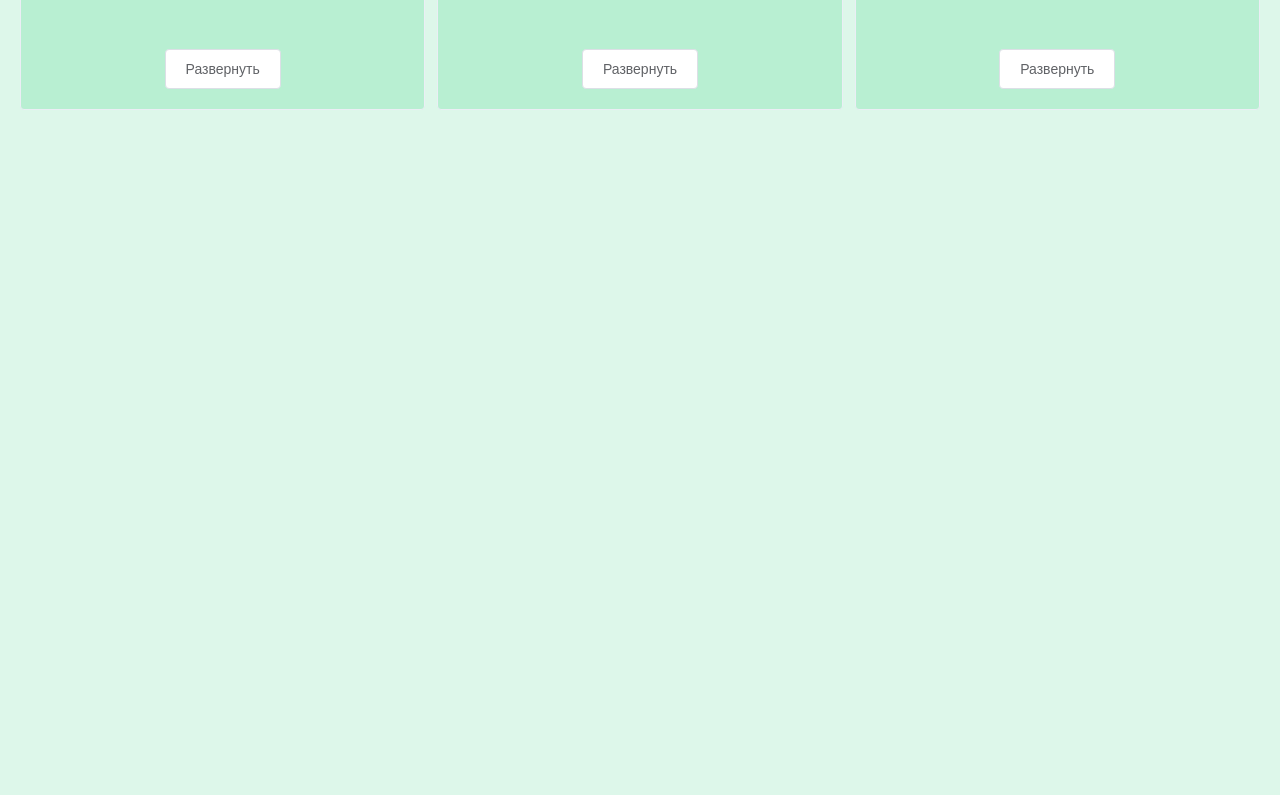
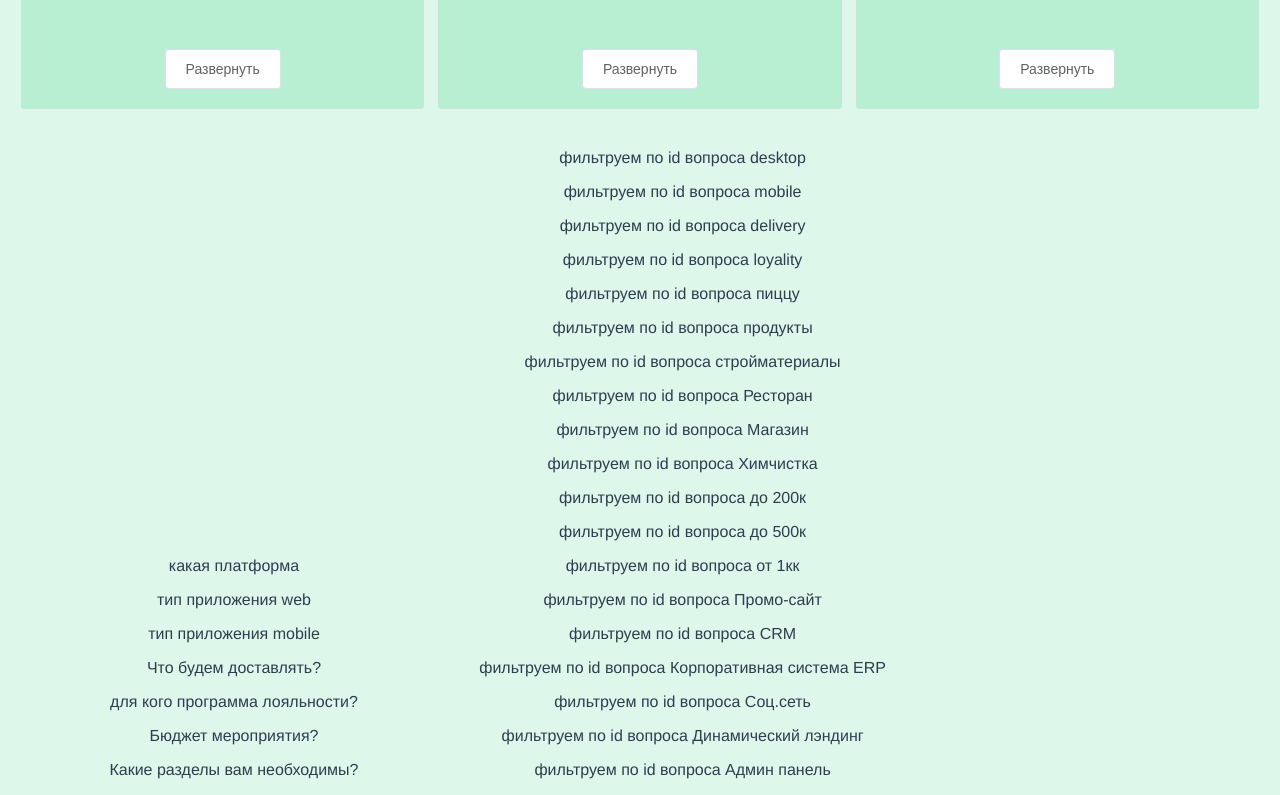
Before and after one commit to Ba888Ton/questionaries, a Vue app: page /#/question-configurator in a window 1280 px wide. Shown: the part 600-1395 px from the top of the page. Before the commit the page ends 800 px from the top, so only its background shows below. Built offline with nearby package versions, Linux system fonts and the light colour scheme; data requests are answered from the project's data file.

Commit message:
add bg image

```diff
--- a/src/views/QuestionConfigurator.vue
+++ b/src/views/QuestionConfigurator.vue
@@ -1,13 +1,13 @@
 <template>
   <el-main>
     <h1>Список опросников</h1>
-    <p v-if="!quests">пока ничего нет ...</p>
+    <p v-if="!allQuests">пока ничего нет ...</p>
     <el-row
       :gutter="12"
       class="infinite-list-wrapper card-wrapper"
       style="overflow: auto; max-height: 500px"
     >
-      <task-card v-for="quest in quests" :key="quest.id">
+      <task-card v-for="quest in allQuests" :key="quest.id">
         <template v-slot:title>
           <h3>Опросник {{ quest.name }}</h3>
         </template>
@@ -21,11 +21,23 @@
         </div>
       </task-card>
     </el-row>
-    <el-row v-if="currentTask" :gutter="12">
-      <TaskTable :components="currentTask" :id="currentId"
-        @row-reorder="reorder($event)"
-        @row-delete="deleteEl($event)"
-      />
+    <el-row :gutter="12">
+      <table>
+        <tr>
+          <td>
+            <p v-for="qu in questionsTable" :key="qu.id">
+              {{qu.id}}   {{qu.name}}
+            </p>
+          </td>
+          <td>
+            <p v-for="an in answersTable" :key="an.id">
+
+               фильтруем по id вопроса
+              {{an.answer_id}}   {{an.answer_value}}
+            </p>
+          </td>
+        </tr>
+      </table>
     </el-row>
   </el-main>
 </template>
@@ -44,14 +56,20 @@ export default {
     async getParams() {
       try {
         const settings = await this.$http.get("http://localhost:5000/settings");
+        const questionsTable = await this.$http.get("http://localhost:5000/questions_table");
+        const answersTable = await this.$http.get("http://localhost:5000/answers_table");
+        this.questionsTable = questionsTable.data;
+        this.answersTable = answersTable.data;
         this.params = settings.data;
-        this.quests = this.params.types
+        this.allQuests = this.params.types
+        console.log(this.answersTable);
       } catch (error) {
         console.log("components error", error.response);
       }
     },
     selectQuest(quest) {
-
+      console.log(quest);
+      debugger
     },
     selectTask(task) {
       const questionAnswerPairs = task.answers.map((answer) => {
@@ -129,7 +147,9 @@ export default {
       params: "",
       current_type: "",
       currentTask: "",
-      quests: "",
+      allQuests: "",
+      answersTable: "",
+      questionsTable: ""
     };
   },
 };
--- a/src/views/Questionary.vue
+++ b/src/views/Questionary.vue
@@ -1,10 +1,10 @@
 <template>
-  <el-main>
+  <el-main class="quest_wrapper">
     <h1>Пройдите опрос и мы начнем работать</h1>
     <div style="margin: 20px">
       <transition name="el-fade-in-linear">
         <el-col :span="24">
-          <div class="grid-content bg-purple-dark">
+          <div class="grid-content">
             <div v-for="question in questions" :key="question.id_question">
               <task-card
                 v-if="currentCard === +question.id_question"
@@ -146,7 +146,7 @@ export default {
   },
 };
 </script>
-<style lang="scss">
+<style lang="scss" scope>
 .transition-box {
   background: #fff;
 }
@@ -167,4 +167,13 @@ export default {
   color: $secondary;
   border-color: $secondary;
 }
+.quest_wrapper {
+  max-width: 1200px;
+  height: 670px;
+  margin: 0 auto;
+  border-radius: 10px;
+  background-image: url('../assets/img/card_bg.png');
+  background-size: cover;
+  background-repeat: no-repeat;
+}
 </style>
```
Also changed, not shown: src/assets/img/card_bg.png (added).
